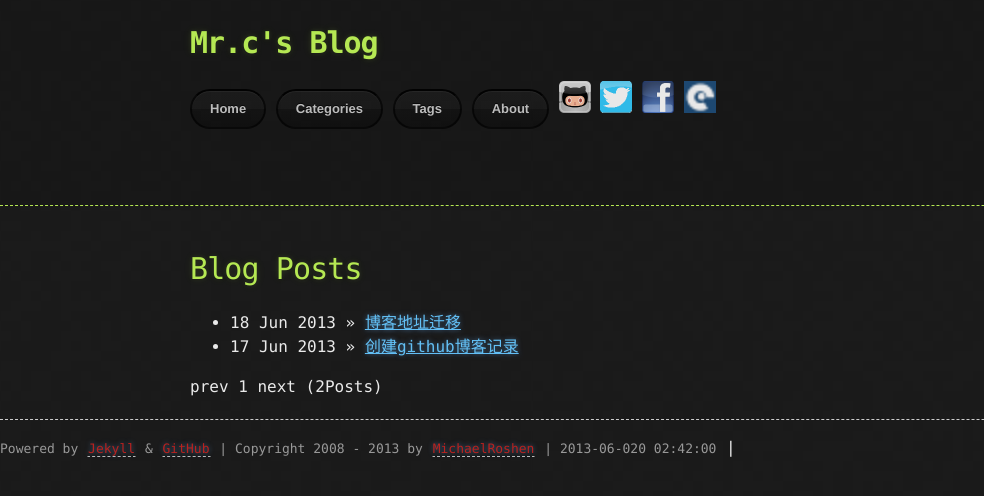
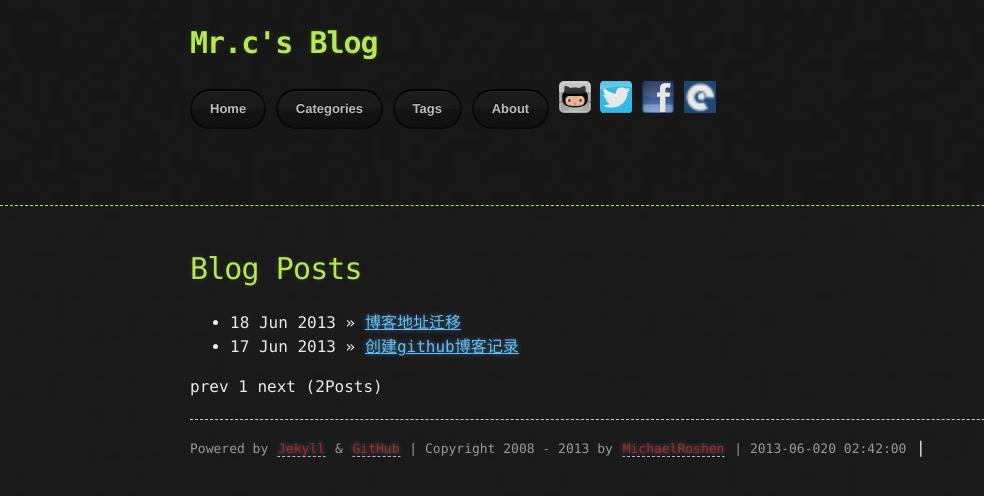
Before and after one commit to MichaelRoshen/michaelroshen.github.com, a Jekyll site: the page built from index.html, in a window 1280 px wide. Shown: the top 496 px of the page, without its empty margins (0-984 px from the left). Built offline with Jekyll 4.4.1, drawn with Linux system fonts in a browser that asks for light colours; Markdown is read by kramdown in place of the engine named in the settings; the list of posts is cut into pages by our own code; comment, search, counter and statistics services are not loaded.

Commit message:
Update default.html

```diff
--- a/_layouts/default.html
+++ b/_layouts/default.html
@@ -37,15 +37,16 @@
       <section id="main_content">
        {{ content }}
       </section>
-    </div>
-
-   <footer>
+      <footer>
         <p><small>Powered by <a href="https://github.com/mojombo/jekyll">Jekyll</a> & <a href="http://pages.github.com">GitHub</a> | Copyright 2008 - 2013
 
 by <a href="http://michaelroshen.github.com">MichaelRoshen</a> | <span class="label label-info">2013-06-020 02:42:00</span></small> | <small><script
 
 src="http://s19.cnzz.com/stat.php?id=5445988&web_id=5445988&show=pic" language="JavaScript"></script></small></p>
     </footer>
+    </div>
+
+
   </body>
 
 </html>
```
